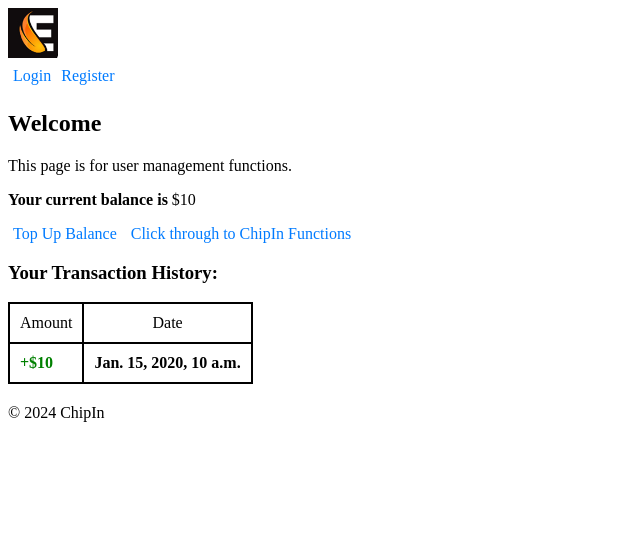
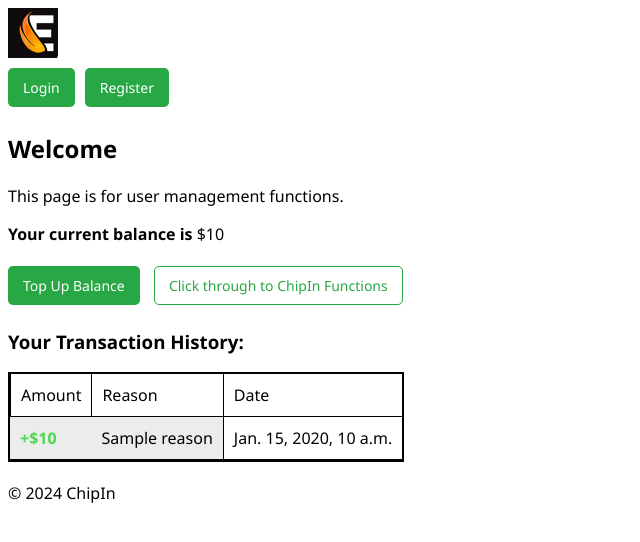
Before and after one commit to thebeanmanman/ssa_project, a Django app: template users/templates/users/user.html in a window 1280 px wide. Shown: the top 542 px of the page, without its empty margins (0-640 px from the left). Run offline with Django 5.2, Linux system fonts and the light colour scheme; the template is opened without the code that fills it: most values are stand-ins (such as "Sample title", 1, 10 or a date in 2020); some libraries are stand-ins or nearby versions.

Commit message:
Completed Code Commenting and updated CSS styling

```diff
--- a/chipin/static/chipin/styles.css
+++ b/chipin/static/chipin/styles.css
@@ -84,38 +84,136 @@ button:hover {
 
 /* Basic styling for links */
 a {
-    color: #007BFF;
+    color: #28a745;
     text-decoration: none;
     padding: 5px
 }
 
 a:hover {
-    text-decoration: underline;
+    color: #218838;
+    font-weight: bold;
+    font-size: 15px;
 }
 
-table, td, th {
-    border: 1px solid black;
-    text-align: left;
-  }
+/* Table styling */
 
 th, td {
-    padding: 10px;
+    padding: 10px; /* Gives the table extra spacing */
+    border-bottom: 0.5px solid black; /* Separates the table rows by a border */
+    text-align: left; /* Aligns the text to the left */
+}
+
+th {
+    border-left: 0.5px solid black; /* Separates the table headers by a border */
+    font-weight: normal; /* Sets the font weight to normal */
 }
 
 table {
-    border-spacing: 0;
-    overflow-y: auto;
-    max-height: 300px;
-    display: block;
+    border-spacing: 0; /* Removes the spacing between borders in the table */
+    overflow-y: auto; /* Adds a scrollbar to the table if it goes over the max height */
+    max-height: 300px; /* Sets the maximum height of the table */
+    display: block; /* Displays the table as a block */
 }
 
 td {
-    text-align: center;
+    text-align: left; /* Aligns the text in the table to the left */
     position: sticky;
     top: 0;
-    background: white;
+    background-color: #ececec;
+}
+
+table, .tablediv {
+    border: 1px solid black;
 }
 
 .tablediv {
     display: inline-block;
 }
+
+.positivetransaction {
+    color:#4cda4c;
+    font-weight: bold;
+}
+
+.negativetransaction {
+    color: #f15454;
+    font-weight: bold;
+}
+
+/* Link button styling */
+
+a.button1 {
+    color: white;
+    text-decoration: none;
+    padding: 10px 15px;
+    background-color: #28a745;
+    border-radius: 5px;
+    margin: 5px 10px 5px 0px;
+    font-size: 14px;
+    display: inline-block;
+}
+
+a.button1:hover {
+    background-color: #218838;
+    font-weight: normal;
+}
+
+a.button2 {
+    color: #28a745;
+    text-decoration: none;
+    padding: 9px 14px;
+    background-color: white;
+    border-radius: 5px;
+    margin: 5px 10px 5px 0px;
+    font-size: 14px;
+    border: 1px solid #28a745;
+    display: inline-block;
+}
+
+a.button2:hover {
+    color: #218838;
+    border: 1px solid #218838;
+    font-weight: normal;
+}
+a.button3 {
+    color: #007BFF;
+    text-decoration: none;
+    padding: 6px 12px;
+    background-color: white;
+    border-radius: 5px;
+    margin: 5px 10px 5px 10px;
+    font-size: 14px;
+    border: 1px solid #007BFF;
+    display: inline-block;
+}
+
+a.button3:hover {
+    color: #0056b3;
+    border: 1px solid #0056b3;
+    font-weight: normal;
+}
+
+
+
+/* Scrollbar styling */
+
+::-webkit-scrollbar {
+    width: 10px;
+  }
+
+::-webkit-scrollbar-track {
+    background: transparent ;
+  }
+
+::-webkit-scrollbar-thumb {
+    background: #a8a8a8;
+  }
+
+::-webkit-scrollbar-thumb:hover {
+    background: #777;
+  }
+
+/* Font styling (For all text)*/
+html {
+    font-family: 'Segoe UI', 'Tahoma', 'Geneva', Verdana, sans-serif;
+}
--- a/chipin/templates/chipin/base.html
+++ b/chipin/templates/chipin/base.html
@@ -13,13 +13,14 @@
         </div>
         <div class="user-info">
             {% if request.user.is_authenticated %}
-            <a href="{% url 'users:user' %}">Home</a> <span>{{ request.user.profile.nickname }}</span>
+            <span>{{ request.user.profile.nickname }}</span>
                 <form action="{% url 'users:logout' %}" method="post">
                     {% csrf_token %}
                     <button type="submit">Logout</button>
                 </form>
+                <a href="{% url 'users:user' %}" class="button3">Home</a>
             {% else %}
-                <a href="{% url 'users:login' %}">Login</a> <a href="{% url 'users:register' %}">Register</a>
+                <a href="{% url 'users:login' %}" class='button1'>Login</a> <a href="{% url 'users:register' %}" class='button1'>Register</a>
             {% endif %}
         </div>
     </header>
--- a/chipin/templates/chipin/create_group.html
+++ b/chipin/templates/chipin/create_group.html
@@ -8,6 +8,6 @@
         {% csrf_token %}
         {{ form.as_p }}
         <button type="submit">Create Group</button>
+        <a href="{% url 'chipin:home' %}" class="button2">Back to Homepage</a>
     </form>
-    <a href="{% url 'chipin:home' %}">Back to Homepage</a>
 {% endblock %}
--- a/chipin/templates/chipin/home.html
+++ b/chipin/templates/chipin/home.html
@@ -36,7 +36,7 @@
         <li>You are not a member of any group yet.</li>
         {% endfor %}
     </ul>
-    <a href="{% url 'chipin:create_group' %}">Create a New Group</a>
+    <a href="{% url 'chipin:create_group' %}" class="button1">Create a New Group</a>
 
     <h2>Your Join Requests</h2>
     <ul>
--- a/chipin/urls.py
+++ b/chipin/urls.py
@@ -19,5 +19,5 @@ urlpatterns = [
    path('group/<int:group_id>/event/<int:event_id>/update_status/', views.update_event_status, name='update_event_status'),
    path('group/<int:group_id>/event/<int:event_id>/leave/', views.leave_event, name='leave_event'),
    path('group/<int:group_id>/event/<int:event_id>/delete/', views.delete_event, name='delete_event'),
-   path('group/<int:group_id>/event/<int:event_id>/transfer_funds/', views.transfer_funds, name='transfer_funds'),
+   path('group/<int:group_id>/event/<int:event_id>/transfer_funds/', views.transfer_funds, name='transfer_funds'), #Creates a path for the transfer_funds view
 ]
--- a/users/templates/users/user.html
+++ b/users/templates/users/user.html
@@ -7,33 +7,35 @@
     <h2>Welcome {{ request.user.first_name }}</h2>
     <p>This page is for user management functions.</p>
     <p><b>Your current balance is</b> ${{ balance }}</p>
-    <a href="{% url 'users:top_up' %}">Top Up Balance</a>
-    <a href="{% url 'chipin:home' %}">Click through to ChipIn Functions</a>
+    <a href="{% url 'users:top_up' %}" class="button1">Top Up Balance</a>
+    <a href="{% url 'chipin:home' %}" class="button2">Click through to ChipIn Functions</a>
     <h3>Your Transaction History:</h3>
-    {%if transactions %}
-        <div class='tablediv'>
+    {%if transactions %} {% comment %} Checks whether the user has any transactions {% endcomment %}
+        <div class='tablediv'> {% comment %} Creates a div around the table allowing for additional styling, such as shrinking the width of the table {% endcomment %}
             <table>
-                <thead>
-                    <tr>
-                        <td>Amount </td>
-                        <td>Date</td>
+                <thead> {% comment %} Indicates that this contains the headers of the table {% endcomment %}
+                    <tr> {% comment %} Creates a row to contain the headers of the table {% endcomment %}
+                        <th>Amount </th> {% comment %} Collumn which will contain the transcation amount {% endcomment %}
+                        <th>Reason</th> {% comment %} Collumn which will contain the reason the transaction was made {% endcomment %}
+                        <th>Date</th> {% comment %} Collumn which will contain the date the transaction was made {% endcomment %}
                     </tr>
                 </thead>
-                {%for transaction in transactions %}
-                <tbody>
-                    <tr>
-                        {% if transaction.amount >= 0 %}
-                            <th style='color:green;'>+${{ transaction.amount }}</th>
-                        {% else %}
-                            <th style='color:red;'>-${{ transaction.amount|abs }}</th>
+                {%for transaction in transactions %} {% comment %} Iterates over the queryset that contains all the users transactions {% endcomment %}
+                <tbody> {% comment %} Indicates that this contains the data of the table {% endcomment %}
+                    <tr> {% comment %} Creates a row to contain the data of the table {% endcomment %}
+                        {% if transaction.amount >= 0 %} {% comment %} If the transaction amount is positive, then it will recieve custom styling and a '+' sign to indicate this {% endcomment %}
+                            <td class='positivetransaction'>+${{ transaction.amount }}</td> {% comment %} Displays the transaction amount with the custom styling and a '+' sign {% endcomment %}
+                        {% else %} {% comment %} If the transaction amount is negative, then it will recieve custom styling and a '-' sign to indicate this {% endcomment %}
+                            <td class='negativetransaction'>-${{ transaction.amount|abs }}</td> {% comment %} Displays the transaction amount as a postive to remove the '-' sign after the '$' sign. Then places a '-' sign before the '$' with custom styling {% endcomment %}
                         {% endif %}
-                        <th>{{ transaction.created_at }}</th>
+                        <td>{{ transaction.reason }}</td> {% comment %} Displays the reason stored in the transaction model {% endcomment %}
+                        <th>{{ transaction.created_at }}</th> {% comment %} Displays the date when the transaction was made, stored in the transaction model {% endcomment %}
                     </tr>
                 </tbody>
                 {% endfor %}
             </table>
         </div>
-    {% else %}
+    {% else %} {% comment %} If the user has no transactions, the table isn't displayed and is replaced with feedback to the user {% endcomment %}
         <p>No transactions to display.</p>
     {% endif %}
 {% endblock %}
--- a/users/urls.py
+++ b/users/urls.py
@@ -6,5 +6,5 @@ urlpatterns = [
     path("login", views.login_view, name="login"),
     path("logout", views.logout_view, name="logout"),
     path('register/', views.register, name='register'),
-    path('top_up/', views.top_up, name='top_up')
+    path('top_up/', views.top_up, name='top_up') # Creates a path for the top_up page
 ]
```
Also changed, not shown: chipin/models.py (+15 -9 lines), chipin/templates/chipin/group_detail.html (+5 -5 lines), chipin/views.py (+27 -27 lines), users/forms.py (+6 -6 lines), users/models.py (+5 -4 lines), users/templates/users/top_up.html (+6 -6 lines), users/views.py (+18 -18 lines), db.sqlite3, users/migrations/0004_transaction_reason.py (added).
